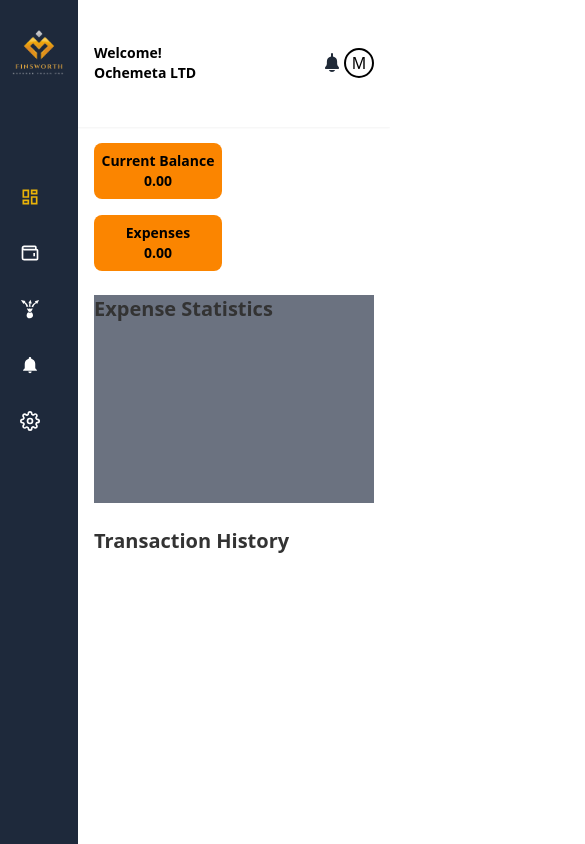
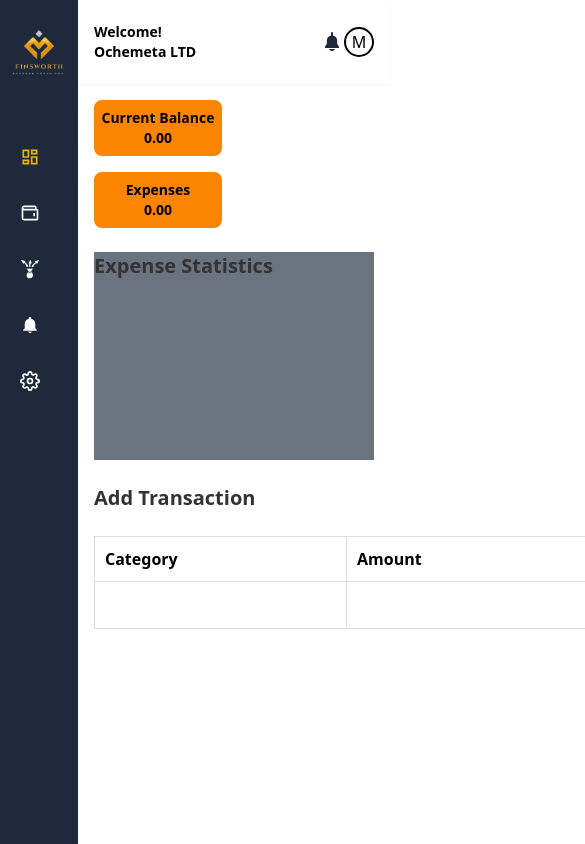
Before and after one commit to Dhanielgeek/FinsWorth, a React (Vite) app: page /dashboard/dashboard in a window 390 px wide. Shown: the top 844 px of the page, 585 px wide, since content can reach past the window. Built offline with nearby package versions, Linux system fonts and the light colour scheme; a web font is replaced by a local one.

Commit message:
working on responsiveness

```diff
--- a/src/Dashboard/Menu.jsx
+++ b/src/Dashboard/Menu.jsx
@@ -22,7 +22,7 @@ const Menu = () => {
   };
 
   return (
-    <ul className='pt-10'>
+    <ul className='md:pt-10'>
       {items.map((item) => {
         const { title, href, Icon } = item;
         const isActive = activeItem === title;
--- a/src/Dashboard/header.jsx
+++ b/src/Dashboard/header.jsx
@@ -1,7 +1,7 @@
 const DashBoardHeader = () => {
   return (
-    <div className="w-full h-[15%] bg-white shadow-sm flex items-center px-4 justify-between">
-      <div className="font-semibold text-sm">
+    <div className="w-full h-[10%] md:h-[15%] bg-white shadow-sm flex items-center px-4 justify-between">
+      <div className="font-semibold flex flex-col md:flex-row lg:gap-2 text-sm">
         <h1>Welcome!</h1>
         <h1>Ochemeta LTD</h1>
       </div>
--- a/src/Dashboard/pages/dashboad.jsx
+++ b/src/Dashboard/pages/dashboad.jsx
@@ -16,7 +16,20 @@ const DashBoard = () => {
       </div>
       {/* transaction history */}
       <div>
-        <p className="text-[#333333] font-semibold text-xl">Transaction History</p>
+        <p className="text-[rgb(51,51,51)] font-semibold text-xl pb-6">Add Transaction</p>
+        <table className="">
+          <tr className="">
+            <th>Category</th>
+            <th>Amount</th>
+            <th>Date</th>
+          </tr>
+
+          <tr>
+            <td className=""><input type="text" className="outline-none" /></td>
+            <td><input type="text" className="outline-none" /></td>
+            <td><input type="date" className="outline-none" /></td>
+          </tr>
+        </table>
       </div>
     </div>
   );
--- a/src/index.css
+++ b/src/index.css
@@ -1,9 +1,28 @@
+@tailwind base;
+@tailwind components;
+@tailwind utilities;
+
 *{
   margin: 0;
   padding: 0;
   box-sizing: border-box;
 }
 
-@tailwind base;
-@tailwind components;
-@tailwind utilities;
+table {
+    width: 100%;
+    border-collapse: collapse;
+  }
+
+  th{
+    border: 1px solid #dddddd;
+    text-align: left;
+    padding: 10px;
+    /* background-color:#1e77ba ; */
+  }
+
+   td {
+    border: 1px solid #dddddd;
+    text-align: left;
+    padding: 10px;
+    /* background-color: #6fb1e1; */
+  }
```
